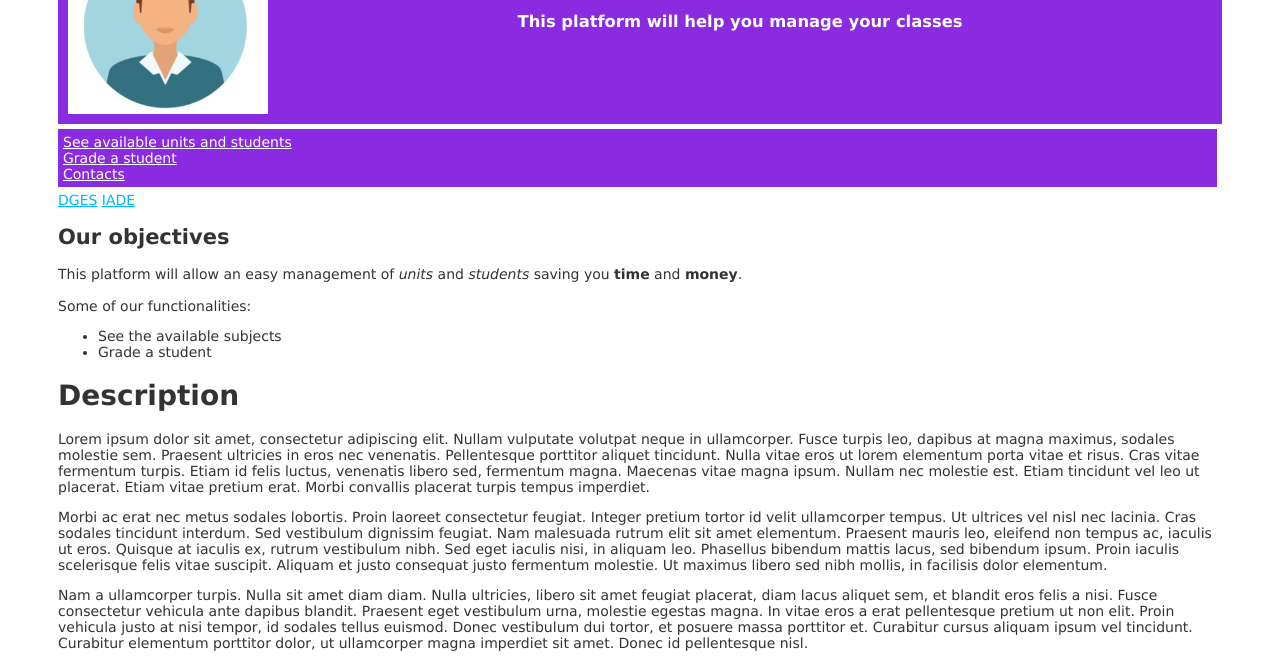
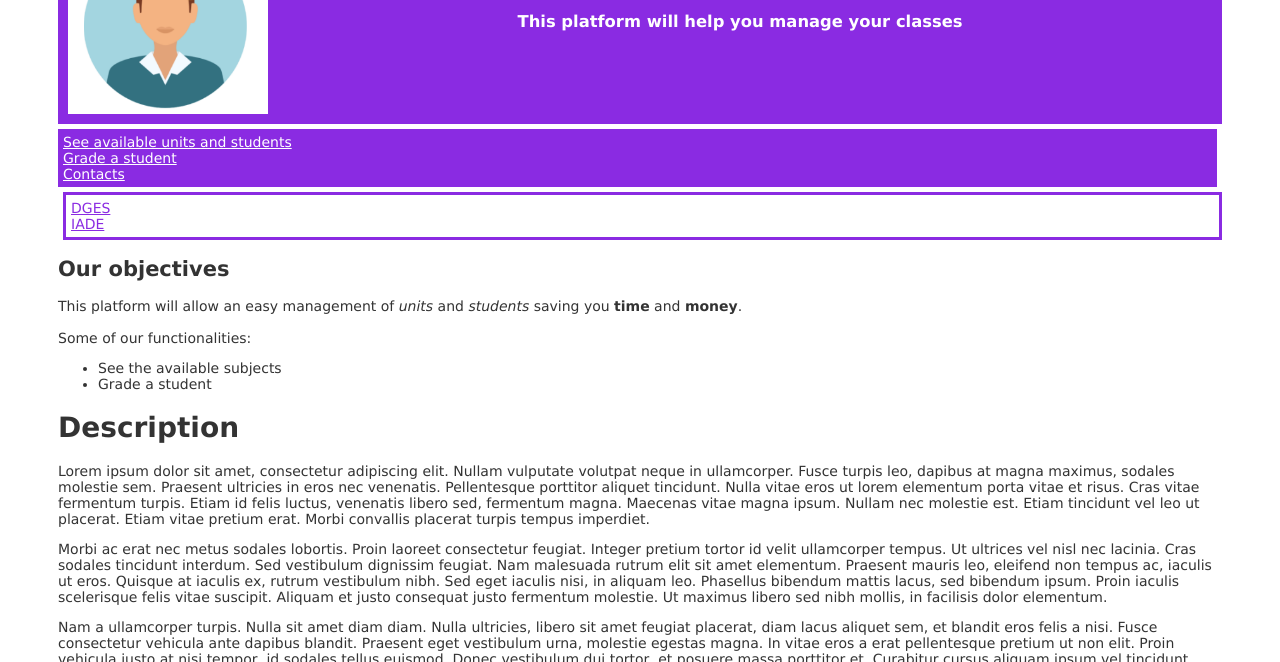
Before and after one commit to Ivanilson-Costa18/tutorial-html, a website: page alunos/public/index.html in a window 1280 px wide. Shown: the part 131-793 px from the top of the page. Drawn offline with Linux system fonts and the light colour scheme.

Commit message:
aside update

```diff
--- a/alunos/public/stylesheets/style.css
+++ b/alunos/public/stylesheets/style.css
@@ -47,6 +47,22 @@ main {
   color: #333333
 }
 
+aside{
+  display: flex;
+  flex-direction: column;
+  margin-top: 5px;
+  margin-bottom: 5px;
+  margin-left: 5px;
+  padding: 5px;
+  background-color: white;
+  border-style: solid;
+  border-color: blueviolet;
+}
+
+aside a{
+  color: blueviolet
+}
+
 footer{
   background-color: blueviolet;
   color: white;
```
